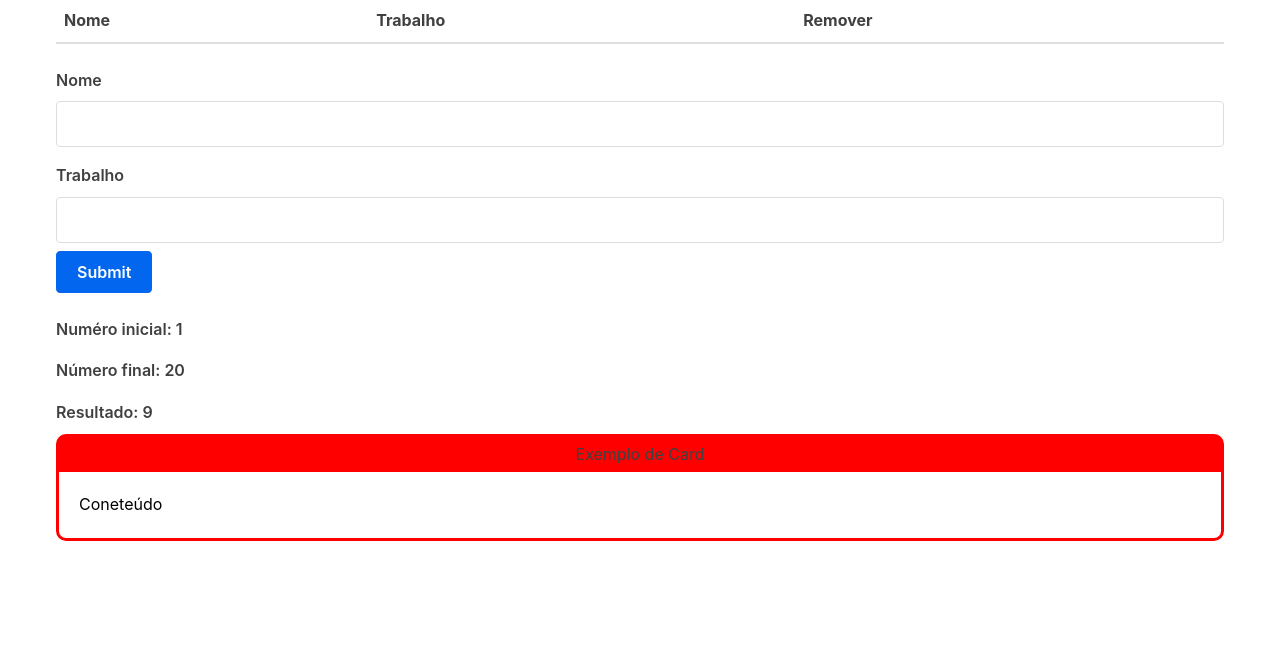
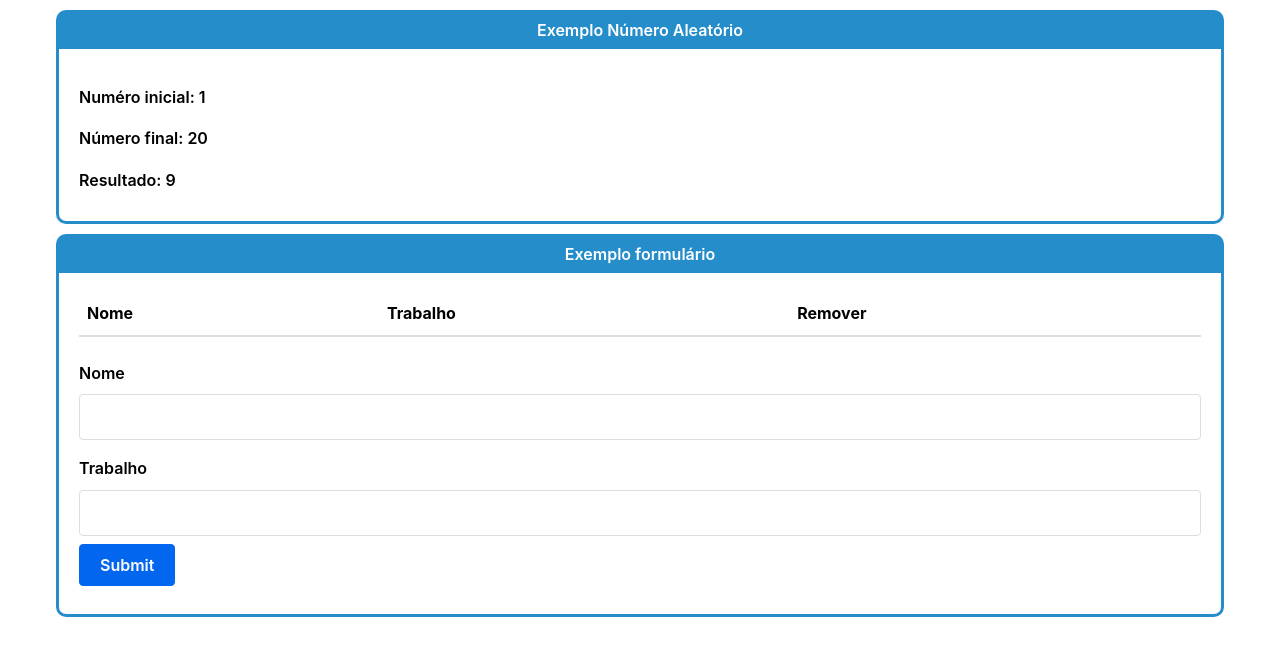
Before and after one commit to notria-12/ReactReview, a React (Create React App) app: page / in a window 1280 px wide. Shown: the top 656 px of the page. Built offline with nearby package versions, Linux system fonts and the light colour scheme.

Commit message:
Alinhamento de design

```diff
--- a/src/App.js
+++ b/src/App.js
@@ -30,11 +30,15 @@ class App extends Component {
 
         return (
             <div className="container">
-                <Table characterData={characters} removeCharacter={this.removeCharacter} />
-                <Form handleSubmit={this.handleSubmit}></Form>
+
+                <Card titulo="Exemplo Número Aleatório">
                 <NumberRandom max={20} min={1}></NumberRandom>
+                </Card>
 
-                <Card titulo="Exemplo de Card" conteudo="Coneteúdo"></Card>
+                <Card titulo="Exemplo formulário">
+                    <Table characterData={characters} removeCharacter={this.removeCharacter} />
+                    <Form handleSubmit={this.handleSubmit}></Form>
+                </Card>
             </div>
         )
     }
--- a/src/components/layout/Card.css
+++ b/src/components/layout/Card.css
@@ -1,14 +1,17 @@
 .card{
-    background-color: red;
-    border: 3px solid red;
+    background-color: rgb(37, 141, 201);
+    border: 3px solid rgb(37, 141, 201);
     border-radius: 10px;
     overflow: hidden;
+    margin: 10px 0px;
 }
 
 .title{
     padding:  5px 0px;
     display: flex;
     justify-content: center;
+    color: #fff;
+    font-weight: 600;
 }
 
 .card .content{
--- a/src/components/layout/Card.jsx
+++ b/src/components/layout/Card.jsx
@@ -6,7 +6,9 @@ export default props => {
         <div className="card">
 
             <div className="title">{props.titulo}</div>
-            <div className="content">{props.conteudo}</div>
+            <div className="content">
+                {props.children}
+            </div>
 
         </div>
     )
```
